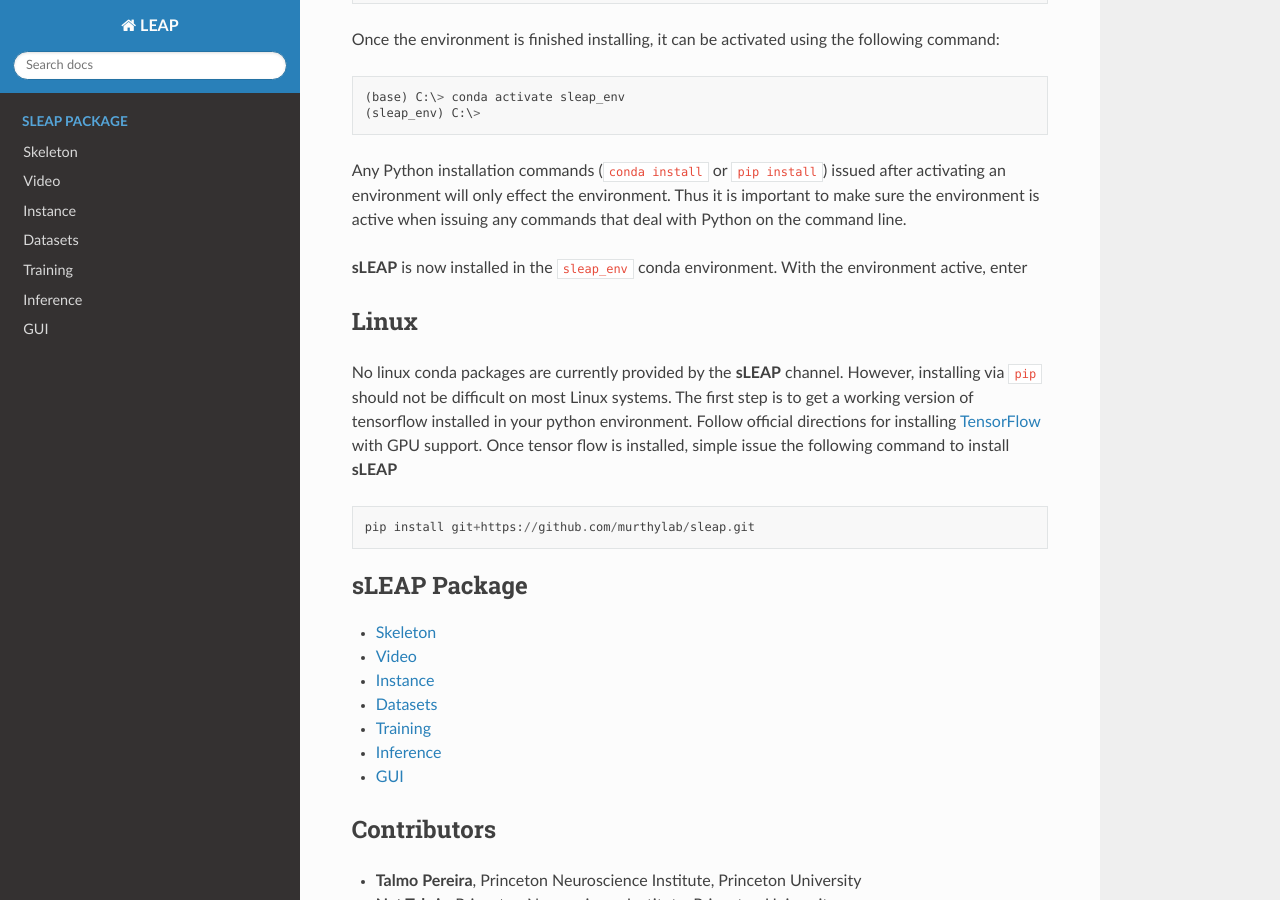
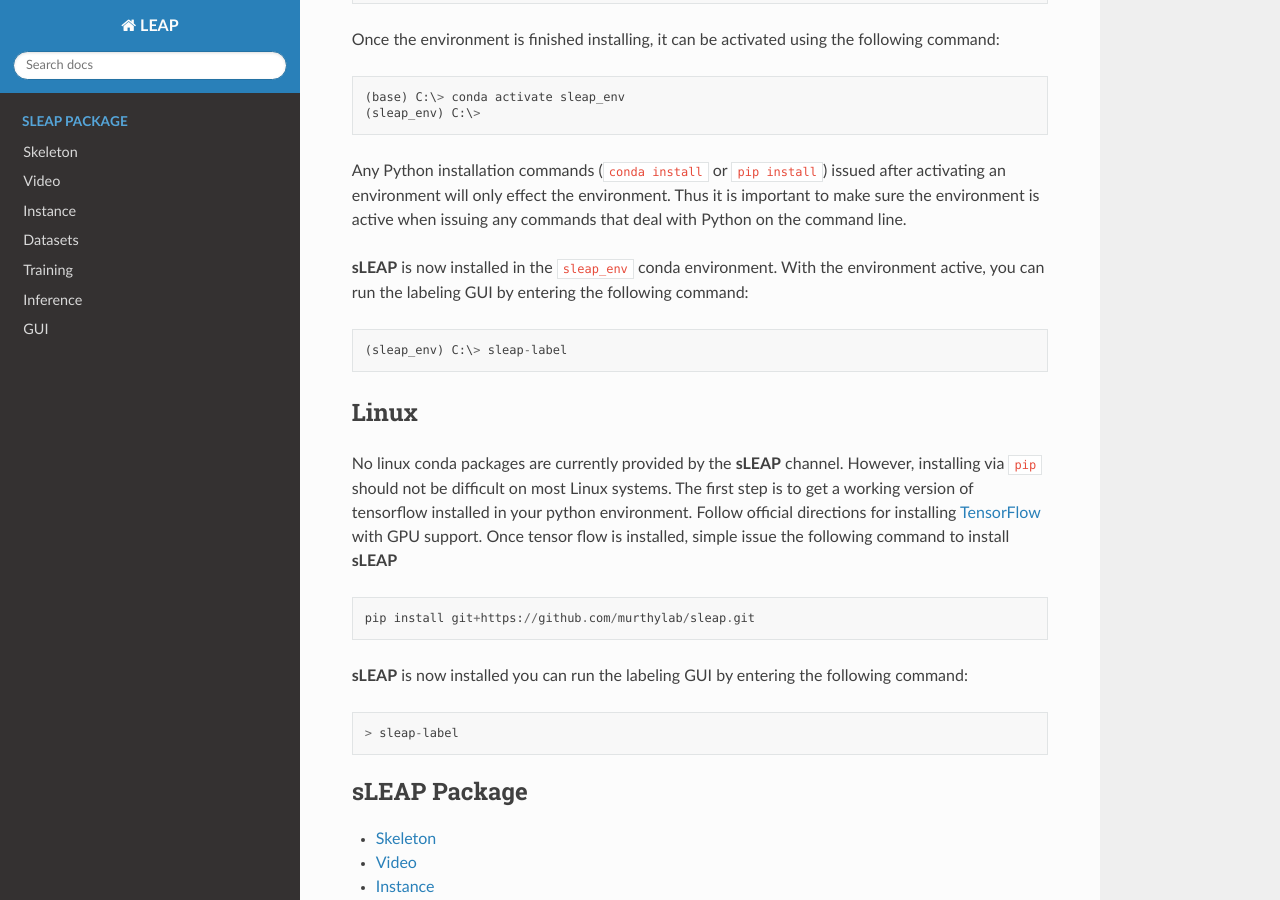
Before and after one commit to mingxiaowei/jelly-sleap, a Sphinx documentation site: the page built from docs/index.rst, in a window 1280 px wide and 900 px high, scrolled down 1166 px. Built offline with Sphinx 7.4.7 and the Read the Docs theme 2.0.0, drawn with Linux system fonts in a browser that asks for light colours.

Commit message:
Installation instructions update.

```diff
--- a/docs/index.rst
+++ b/docs/index.rst
@@ -48,7 +48,12 @@ Any Python installation commands (:code:`conda install` or :code:`pip install`)
 environment will only effect the environment. Thus it is important to make sure the environment is active when issuing
 any commands that deal with Python on the command line.
 
-**sLEAP** is now installed in the :code:`sleap_env` conda environment. With the environment active, enter
+**sLEAP** is now installed in the :code:`sleap_env` conda environment. With the environment active,
+you can run the labeling GUI by entering the following command:
+
+::
+
+(sleap_env) C:\> sleap-label
 
 .. _Anaconda: https://www.anaconda.com/distribution/
 .. _Anaconda Environments: https://docs.conda.io/projects/conda/en/latest/user-guide/tasks/manage-environments.html
@@ -66,6 +71,13 @@ issue the following command to install **sLEAP**
 ::
 
     pip install git+https://github.com/murthylab/sleap.git
+
+**sLEAP** is now installed you can run the labeling GUI by entering the following command:
+
+::
+
+> sleap-label
+
 
 .. _sleap_package:
 .. toctree::
```
